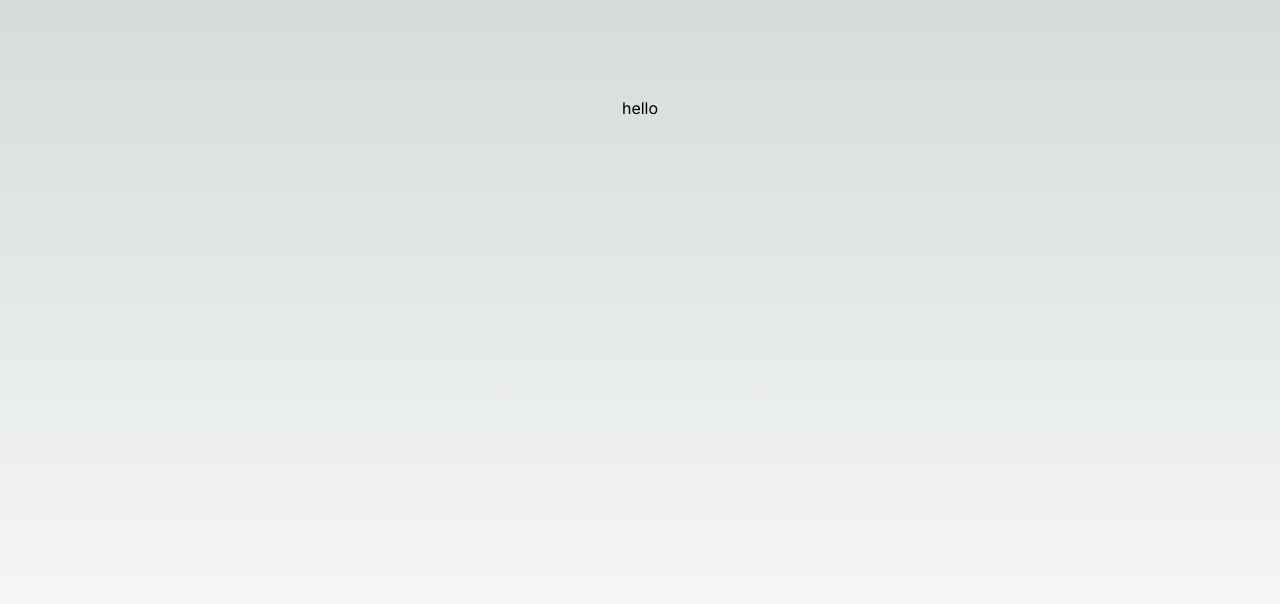
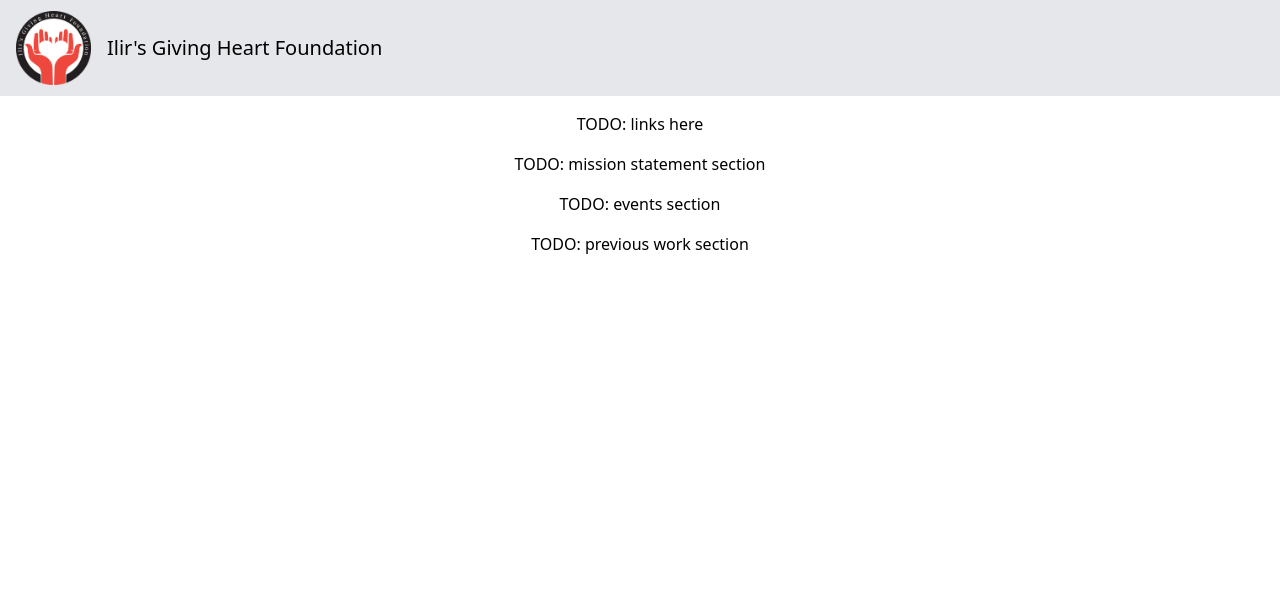
Before and after one commit to banushi-a/ilirs-giving-heart-foundation, a Next.js app: page / in a window 1280 px wide. Shown: the top 604 px of the page. Built offline with nearby package versions, Linux system fonts and the light colour scheme.

Commit message:
Add src folder and Header

```diff
--- a/app/globals.css
+++ /dev/null
@@ -1,33 +0,0 @@
-@tailwind base;
-@tailwind components;
-@tailwind utilities;
-
-:root {
-  --foreground-rgb: 0, 0, 0;
-  --background-start-rgb: 214, 219, 220;
-  --background-end-rgb: 255, 255, 255;
-}
-
-@media (prefers-color-scheme: dark) {
-  :root {
-    --foreground-rgb: 255, 255, 255;
-    --background-start-rgb: 0, 0, 0;
-    --background-end-rgb: 0, 0, 0;
-  }
-}
-
-body {
-  color: rgb(var(--foreground-rgb));
-  background: linear-gradient(
-      to bottom,
-      transparent,
-      rgb(var(--background-end-rgb))
-    )
-    rgb(var(--background-start-rgb));
-}
-
-@layer utilities {
-  .text-balance {
-    text-wrap: balance;
-  }
-}
--- a/app/layout.tsx
+++ /dev/null
@@ -1,22 +0,0 @@
-import type { Metadata } from "next";
-import { Inter } from "next/font/google";
-import "./globals.css";
-
-const inter = Inter({ subsets: ["latin"] });
-
-export const metadata: Metadata = {
-  title: "Ilir's Giving Heart Foundation",
-  description: "", // TODO
-};
-
-export default function RootLayout({
-  children,
-}: Readonly<{
-  children: React.ReactNode;
-}>) {
-  return (
-    <html lang="en">
-      <body className={inter.className}>{children}</body>
-    </html>
-  );
-}
--- a/app/page.tsx
+++ /dev/null
@@ -1,7 +0,0 @@
-export default function Home() {
-  return (
-    <main className="flex min-h-screen flex-col items-center justify-between p-24">
-      <p>hello</p>
-    </main>
-  );
-}
--- /dev/null
+++ b/src/app/layout.tsx
@@ -0,0 +1,19 @@
+import type { Metadata } from "next";
+import "../styles/globals.css";
+
+export const metadata: Metadata = {
+  title: "Ilir's Giving Heart Foundation",
+  description: "",
+};
+
+export default function RootLayout({
+  children,
+}: Readonly<{
+  children: React.ReactNode;
+}>) {
+  return (
+    <html lang="en">
+      <body>{children}</body>
+    </html>
+  );
+}
--- /dev/null
+++ b/src/app/page.tsx
@@ -0,0 +1,13 @@
+import Header from "../components/Header";
+
+export default function Home() {
+  return (
+    <main className="flex min-h-screen flex-col items-center gap-4">
+      <Header />
+      <p>TODO: links here</p>
+      <p>TODO: mission statement section</p>
+      <p>TODO: events section</p>
+      <p>TODO: previous work section</p>
+    </main>
+  );
+}
--- /dev/null
+++ b/src/components/Header.tsx
@@ -0,0 +1,16 @@
+import Image from "next/image";
+import Logo from "../public/IlirsGivingHeartFoundation.png";
+
+export default function Header() {
+  return (
+    <header className="bg-gray-200 w-screen h-24 flex items-center p-4 gap-x-4">
+      <Image
+        src={Logo}
+        width={75}
+        height={75}
+        alt="Ilir's Giving Heart Foundation Logo"
+      />
+      <h2 className="text-xl">Ilir's Giving Heart Foundation</h2>
+    </header>
+  );
+}
--- /dev/null
+++ b/src/styles/globals.css
@@ -0,0 +1,15 @@
+@tailwind base;
+@tailwind components;
+@tailwind utilities;
+
+:root {
+  --foreground-rgb: 0, 0, 0;
+  --background-start-rgb: 214, 219, 220;
+  --background-end-rgb: 255, 255, 255;
+}
+
+@layer utilities {
+  .text-balance {
+    text-wrap: balance;
+  }
+}
--- a/tailwind.config.ts
+++ b/tailwind.config.ts
@@ -3,8 +3,8 @@ import type { Config } from "tailwindcss";
 const config: Config = {
   content: [
     "./pages/**/*.{js,ts,jsx,tsx,mdx}",
-    "./components/**/*.{js,ts,jsx,tsx,mdx}",
-    "./app/**/*.{js,ts,jsx,tsx,mdx}",
+    "./src/components/**/*.{js,ts,jsx,tsx,mdx}",
+    "./src/app/**/*.{js,ts,jsx,tsx,mdx}",
   ],
   plugins: [],
 };
```
Also changed, not shown: src/public/IlirsGivingHeartFoundation.png (renamed from public/Ilirs Giving Heart Foundation.png), 1 other file (tests, documents, lock files or other folders).
